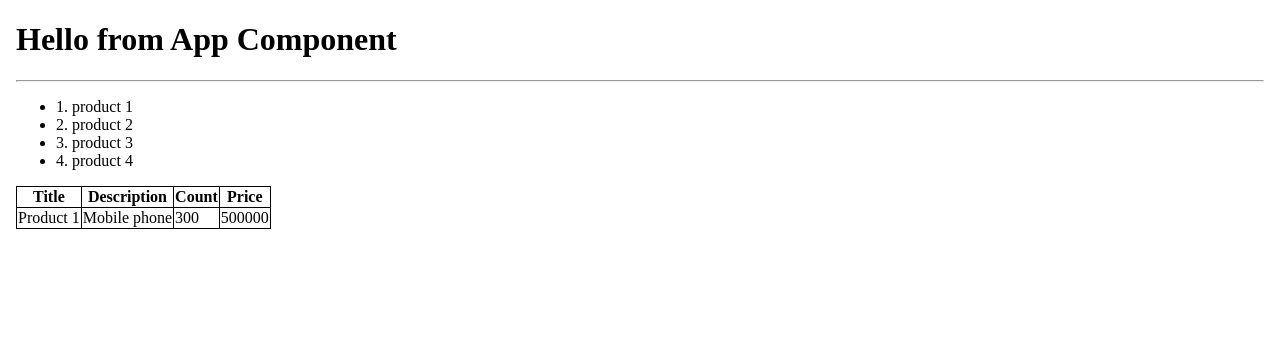
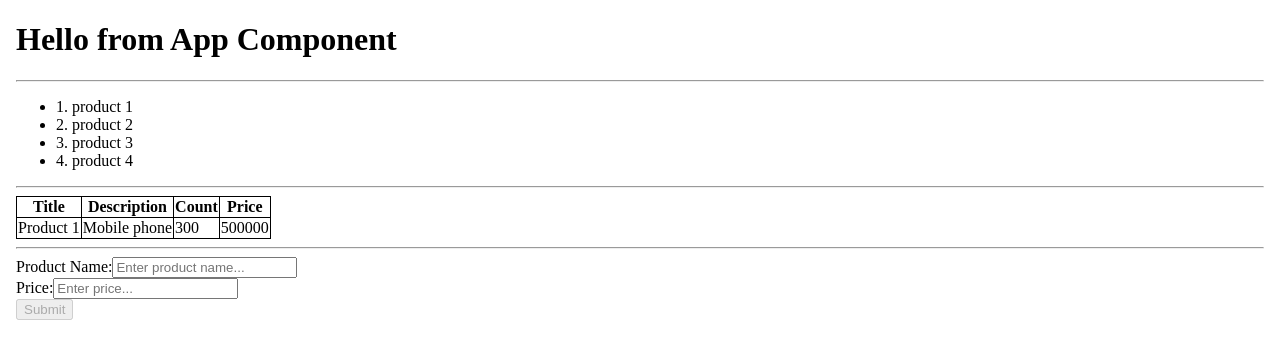
Before and after one commit to MHGalaxy/LearnAngular, an Angular app: page / in a window 1280 px wide. Shown: the top 358 px of the page. Built offline with nearby package versions, Linux system fonts and the light colour scheme.

Commit message:
add create-product component using event and property binding

```diff
--- /dev/null
+++ b/src/app/Components/create-product/create-product.component.html
@@ -0,0 +1,13 @@
+<form>
+  <label for="ProductName">Product Name:</label>
+  <input type="text" id="ProductName" (input)="validateInputs($event, 'name')" placeholder="Enter product name..."/>
+  <br/>
+
+  <label for="Description">Price:</label>
+  <input type="text" id="Description" (input)="validateInputs($event, 'description')" placeholder="Enter price..."/>
+  <br />
+  <div>
+    <button type="submit" [disabled]="!isSubmit">Submit</button>
+  </div>
+
+</form>
--- /dev/null
+++ b/src/app/Components/create-product/create-product.component.ts
@@ -0,0 +1,38 @@
+import { Component } from '@angular/core';
+
+@Component({
+  selector: 'app-create-product',
+  standalone: true,
+  imports: [],
+  templateUrl: './create-product.component.html',
+  styleUrl: './create-product.component.css'
+})
+export class CreateProductComponent {
+  productName: string = '';
+  description: string = '';
+  isSubmit: boolean = false;
+
+  /**
+   * Validate inputs and enable/disable button
+   */
+  validateInputs(e: Event, field: 'name' | 'description'): void {
+    const target = e.target as HTMLInputElement;
+    const value = target.value.trim();
+
+    if (field === 'name') {
+      this.productName = value;
+    } else if (field === 'description') {
+      this.description = value;
+    }
+
+    // validation: both must be non-empty
+    if (this.productName.length > 0 && this.description.length > 0) {
+      this.isSubmit = true;
+      console.log('All inputs valid');
+    } else {
+      this.isSubmit = false;
+      console.log('Please fill all fields');
+    }
+  }
+
+}
--- a/src/app/app.component.html
+++ b/src/app/app.component.html
@@ -7,6 +7,9 @@
   <h1>Hello from App Component</h1>
   <hr/>
   <app-product-list></app-product-list>
+  <hr/>
   <app-product-details></app-product-details>
+  <hr/>
+  <app-create-product></app-create-product>
 </body>
 </html>
--- a/src/app/app.component.ts
+++ b/src/app/app.component.ts
@@ -2,12 +2,13 @@ import { Component } from '@angular/core';
 import { RouterOutlet } from '@angular/router';
 import {ProductListComponent} from './Components/product-list/product-list.component';
 import {ProductDetailsComponent} from './Components/product-details/product-details.component';
+import {CreateProductComponent} from './Components/create-product/create-product.component';
 
 //decorator factory
 @Component({
   selector: 'app-root',
   standalone: true,
-  imports: [RouterOutlet, ProductListComponent, ProductDetailsComponent],
+  imports: [RouterOutlet, ProductListComponent, ProductDetailsComponent, CreateProductComponent],
   templateUrl: './app.component.html',
   styleUrl: './app.component.css'
 })
```
Also changed, not shown: src/app/Components/create-product/create-product.component.css (added), 1 other file (tests, documents, lock files or other folders).
